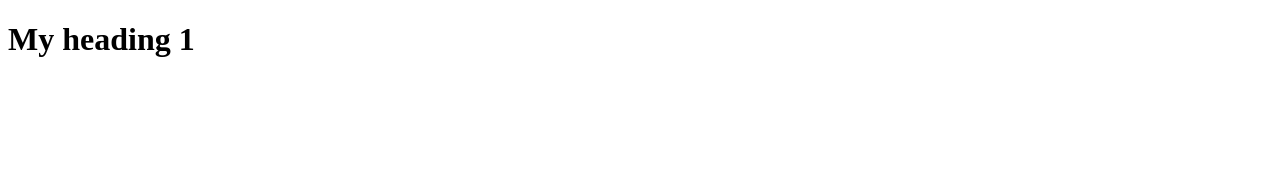
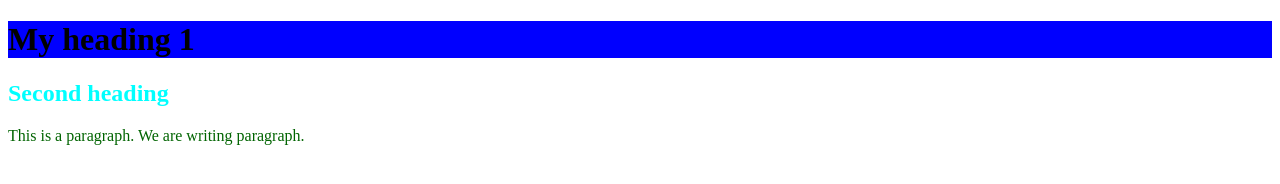
Before and after one commit to Avijit-Sarkar-Avi/my-third-repo, a plain HTML site: page index.html in a window 1280 px wide. Drawn offline with Linux system fonts and the light colour scheme.

Commit message:
create style

```diff
--- a/index.html
+++ b/index.html
@@ -6,10 +6,13 @@
     <meta http-equiv="X-UA-Compatible" content="IE=edge">
     <meta name="viewport" content="width=device-width, initial-scale=1.0">
     <title>Third Repository</title>
+    <link rel="stylesheet" href="style.css">
 </head>
 
 <body>
     <h1>My heading 1</h1>
+    <h2>Second heading</h2>
+    <p>This is a paragraph. We are writing paragraph.</p>
 </body>
 
 </html>
--- /dev/null
+++ b/style.css
@@ -0,0 +1,11 @@
+h1 {
+    background-color: blue;
+}
+
+h2 {
+    color: aqua;
+}
+
+p {
+    color: darkgreen;
+}
```
